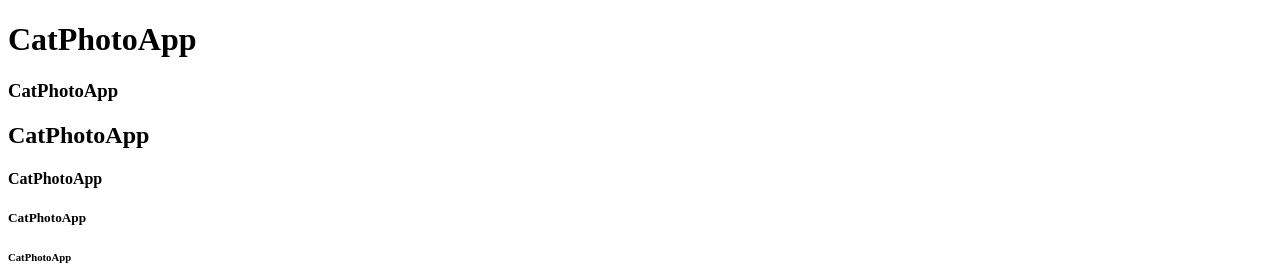
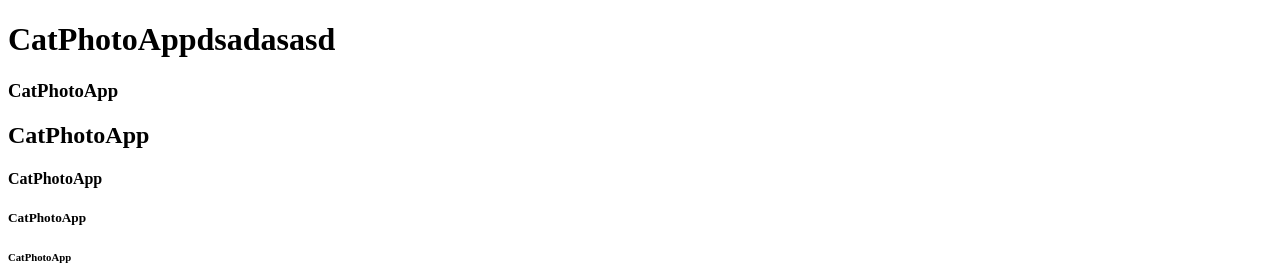
Before and after one commit to TechOrda3/lecture-1, a plain HTML site: page index.html in a window 1280 px wide. Shown: the top 266 px of the page. Drawn offline with Linux system fonts and the light colour scheme.

Commit message:
change heading

```diff
--- a/index.html
+++ b/index.html
@@ -12,7 +12,7 @@
 
         <!-- Headings (Заголовки) -->
         <h1>
-            CatPhotoApp
+            CatPhotoAppdsadasasd
         </h1>
         <h3>CatPhotoApp</h3><h2>CatPhotoApp</h2><h4>CatPhotoApp</h4><h5>CatPhotoApp</h5>
         <h6>CatPhotoApp</h6>
```
